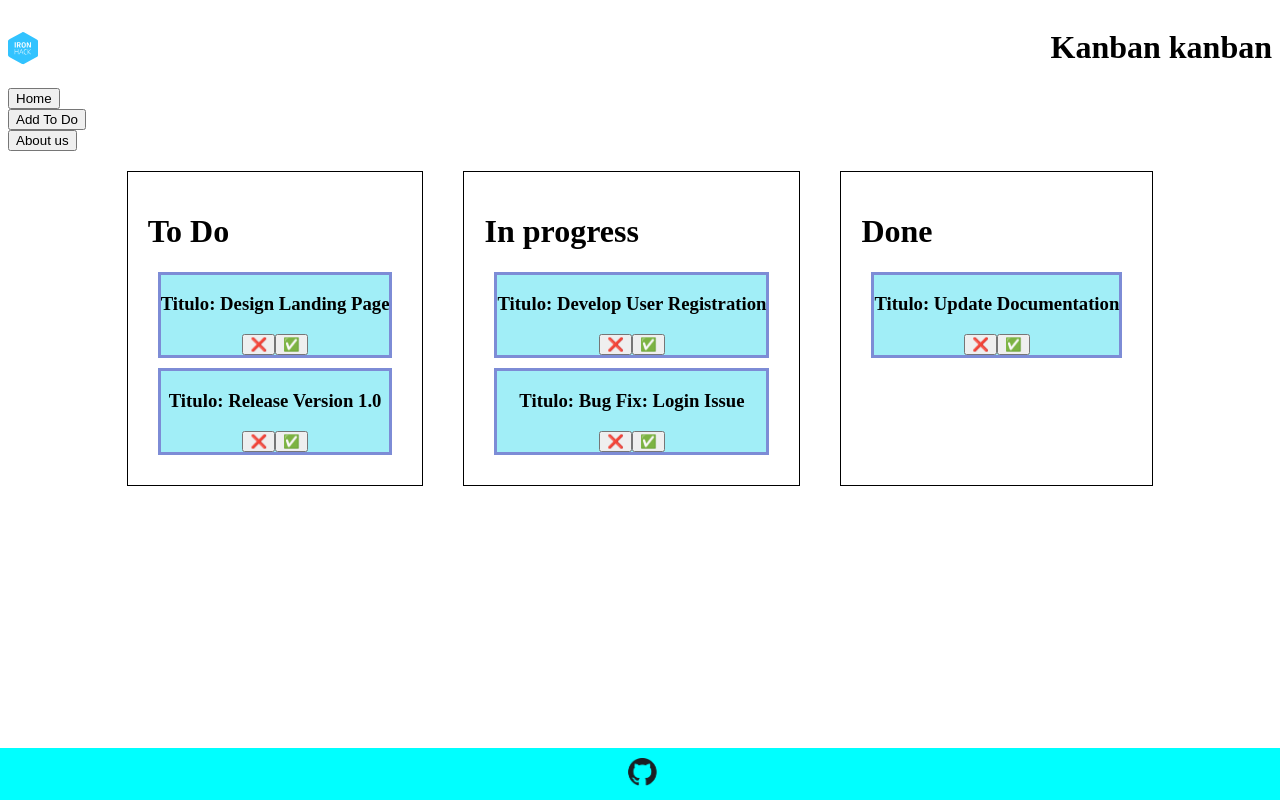
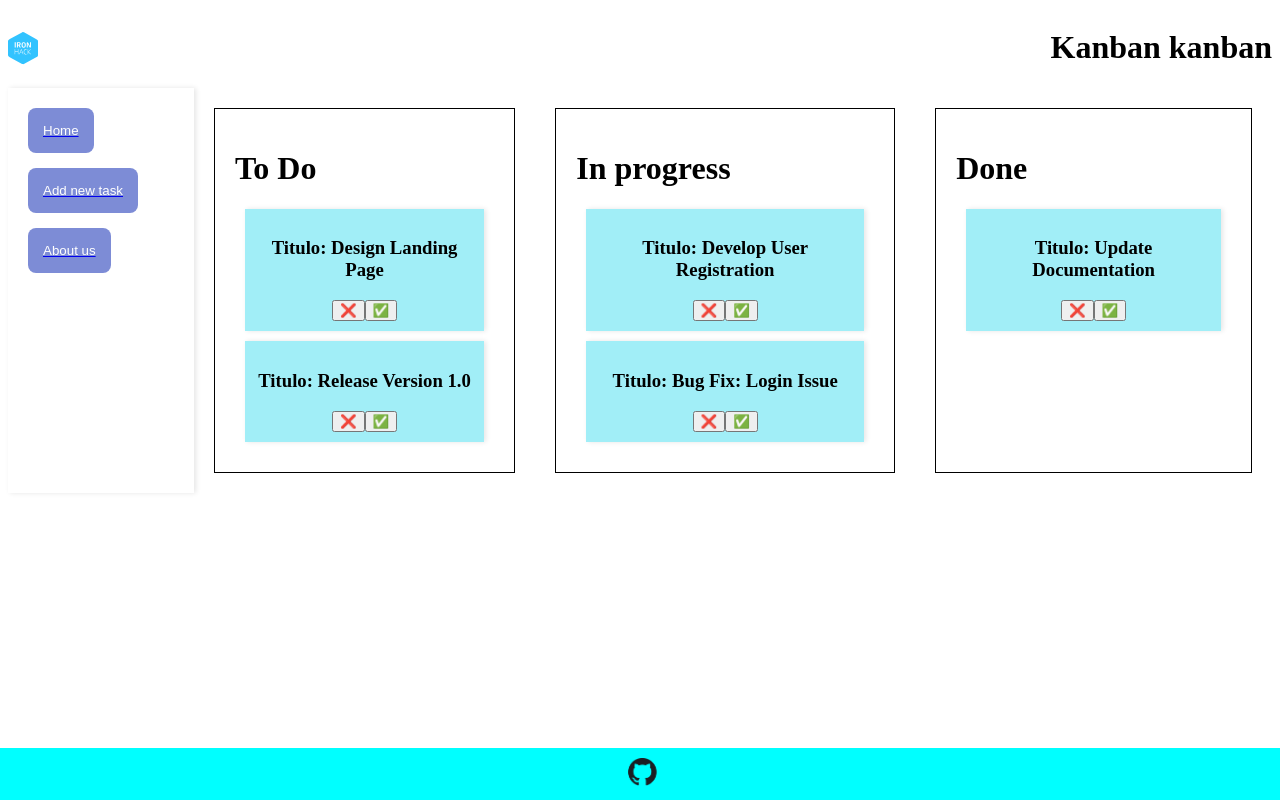
Before and after one commit to mariajs99/App-React-Kanban, a React (Vite) app: page /MainBoard in a window 1280 px wide. Built offline with nearby package versions, Linux system fonts and the light colour scheme.

Commit message:
algunos cambios

```diff
--- a/src/App.jsx
+++ b/src/App.jsx
@@ -1,6 +1,4 @@
-import { useState } from 'react'
 import './App.css'
-import allUserData from './data/userData.json'
 import Navbar from './components/Navbar/Navbar'
 import Footer from './components/Footer/Footer'
 import { Routes, Route } from 'react-router-dom'
@@ -8,15 +6,11 @@ import HomePage from './pages/HomePage/HomePage'
 import NotFound from './pages/NotFound/NotFound'
 import AboutUs from './pages/AboutUs/AboutUs'
 import AddTasks from './pages/AddTasks/AddTasks'
-import MainBoard from './pages/MainBoard'
+import MainBoard from './pages/MainBoard/MainBoard'
 
 
 function App() {
-    const [tasksState, setTasksState] = useState([]);
 
-    const handleAddTask = ((newTask) => {
-        setTasksState((prevTasks) => [...prevTasks, newTask]);
-    })
 
   return (
     <>
@@ -28,11 +22,11 @@ function App() {
         <Routes>
           <Route path='/' element={<HomePage/>}/>
           <Route path='/MainBoard'
-          element={<MainBoard tasksState={tasksState}/>}/>
+          element={<MainBoard />}/>
 
 
           <Route path="/AddTasks"
-          element={<AddTasks onAddTask={handleAddTask}/>}/>
+          element={<AddTasks/>}/>
           <Route path='/AboutUs' element={<AboutUs/>}/>
 
           <Route path='*' element={<NotFound/>}/>
--- a/src/pages/AddTasks/AddTasks.jsx
+++ b/src/pages/AddTasks/AddTasks.jsx
@@ -1,9 +1,10 @@
 import { useState } from "react";
 import { Link } from "react-router-dom";
 import { useNavigate } from "react-router-dom";
+import SideBar from "../SideBar/SideBar";
 
 function AddTasks(props) {
-  // const [exampleTasks, setUserTasks] = useState(exampleUserTasks)
+
 
   const [titleInputValue, setTitleInputValue] = useState("");
   const [descriptionInputValue, setDescriptionInputValue] = useState("");
@@ -13,7 +14,7 @@ function AddTasks(props) {
   /*const [createdDateInputValue, setCreatedDateInputValue] = useState("");
   const [dueDateInputValue, setDueDateInputValue] = useState(""); */
 
-   const navigate = useNavigate();
+  const navigate = useNavigate();
 
   const handleTitleChange = (event) => {
     setTitleInputValue(event.target.value);
@@ -47,10 +48,6 @@ function AddTasks(props) {
 
 
     };
-
-    props.onAddTask(taskToAdd);
-
-
 
   };
   return (
--- a/src/pages/ColumnTask/ColumnTask.css
+++ b/src/pages/ColumnTask/ColumnTask.css
@@ -2,12 +2,14 @@
     display: flex;
     flex-direction: row;
     justify-content: center;
+
 }
 
 .tasks{
     display: flex;
     flex-direction: row;
     justify-content: center;
+
 }
 
 .toDo{
--- a/src/pages/ColumnTask/ColumnTask.jsx
+++ b/src/pages/ColumnTask/ColumnTask.jsx
@@ -1,7 +1,5 @@
-import SideBar from "../SideBar/SideBar";
 import "./ColumnTask.css";
 import TaskCard from "../TaskCard/TaskCard";
-import { useParams } from "react-router-dom";
 import allUserData from "../../data/userData.json";
 import { useState } from "react";
 import AddTasks from "../AddTasks/AddTasks";
--- a/src/pages/MainBoard.jsx
+++ /dev/null
@@ -1,15 +0,0 @@
-import ColumnTask from "./ColumnTask/ColumnTask";
-import SideBar from "./SideBar/SideBar";
-
-function MainBoard(props) {
-
-
-    return (
-        <div className="main-board">
-            <SideBar />
-            <ColumnTask tasksState={props.tasksState}/>
-        </div>
-    )
-}
-
-export default MainBoard
--- /dev/null
+++ b/src/pages/MainBoard/MainBoard.css
@@ -0,0 +1,5 @@
+
+.main-board {
+  display: flex;
+  height: 100%;
+}
--- /dev/null
+++ b/src/pages/MainBoard/MainBoard.jsx
@@ -0,0 +1,24 @@
+import ColumnTask from "../ColumnTask/ColumnTask";
+import SideBar from "../SideBar/SideBar";
+import { useState } from 'react'
+import "./MainBoard.css"
+
+
+function MainBoard() {
+/*    const [tasksState, setTasksState] = useState([]);
+
+    const handleAddTask = ((newTask) => {
+        setTasksState((prevTasks) => [...prevTasks, newTask]);
+            })
+         */
+
+
+    return (
+        <div className="main-board">
+            <SideBar/>
+            <ColumnTask />
+        </div>
+    )
+}
+
+export default MainBoard
--- a/src/pages/SideBar/Sidebar.css
+++ b/src/pages/SideBar/Sidebar.css
@@ -1,5 +1,20 @@
 .SideBar-menu {
     display: flex;
     flex-direction: column;
-    align-items: flex-start;
+    width: 150px;
+    background-color: rgb(255, 255, 255);
+    padding: 20px;
+    box-shadow: 2px 0 5px rgba(0,0,0,0.1);
+    gap: 15px;
+
 }
+
+.SideBar-menu button {
+background-color: rgb(125, 140, 214);
+  border: none;
+  color: white;
+  padding: 15px;
+  border-radius: 8px;
+  cursor: pointer;
+  display: flex;
+}
--- a/src/pages/SideBar/Sidebar.jsx
+++ b/src/pages/SideBar/Sidebar.jsx
@@ -1,19 +1,26 @@
 import { Link } from "react-router-dom";
 import "./Sidebar.css";
 import AddTasks from "../AddTasks/AddTasks";
+import  {useState} from "react"
 
-function SideBar() {
+function SideBar(props) {
+/*  const [taskToAdd, setTaskToAdd] = useState()
+  props.handleAddTask(taskToAdd); */
+
+ /* const handleAddTaks = () => {
+    setPassAddTasks(true);
+  }*/
   return (
       <div className="SideBar-menu">
         <Link to="/">
-        <button>Home</button>
+        <button className="btnHome">Home</button>
         </Link>
         <Link to="/AddTasks">
-        <button>Add To Do</button>
+        <button className="btnAddTask">Add new task</button>
         </Link>
 
         <Link to="/AboutUs">
-          <button>About us</button>
+          <button className="btnAboutUs">About us</button>
         </Link>
 
       </div>
--- a/src/pages/TaskCard/TaskCard.css
+++ b/src/pages/TaskCard/TaskCard.css
@@ -6,7 +6,9 @@ main{
 
 .boxToDo{
     background-color: rgb(161, 238, 247);
-    border: solid rgb(125, 140, 214);
+    border: 2px;
+    box-shadow: 2px 0 5px rgba(0,0,0,0.1);
     margin: 10px;
+    padding: 10px;
     text-align: center;
 }
```
